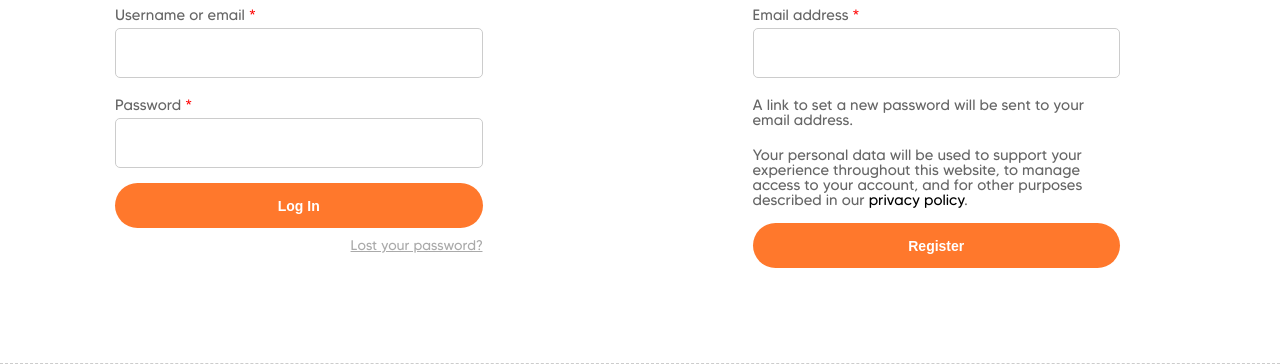
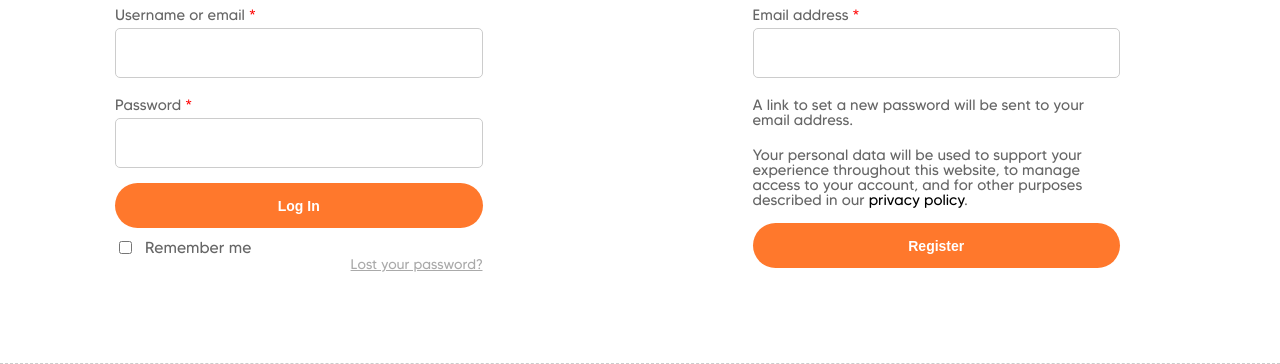
Before and after one commit to SevenCoder03/Pet-Shop_HCN-NDT, a PHP site: page /account.html in a window 1280 px wide. Shown: the part 271-635 px from the top of the page. Run offline with PHP 8.4, Linux system fonts and the light colour scheme.

Commit message:
Add remember checked

```diff
--- a/account.html
+++ b/account.html
@@ -231,6 +231,13 @@
                                     >
                                         Log In
                                     </button>
+                                    <div class="login-form__remember">
+                                        <input
+                                            type="checkbox"
+                                            name="remember"
+                                        />
+                                        Remember me
+                                    </div>
                                 </div>
                                 <a href="#!" class="login-form__lost-pass">
                                     Lost your password?
--- a/assets/css/account.css
+++ b/assets/css/account.css
@@ -92,6 +92,13 @@ a {
     line-height: 1.6;
 }
 
+.login-form__remember {
+    display: flex;
+    align-items: center;
+    color: #666;
+    gap: 10px;
+}
+
 .register-form__container p {
     margin-top: 20px;
     color: #666;
```
